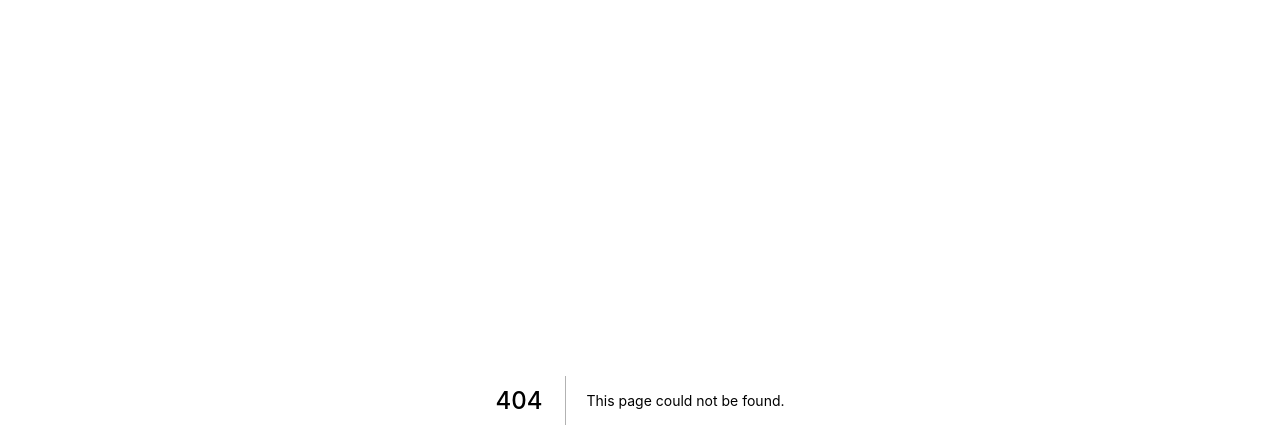
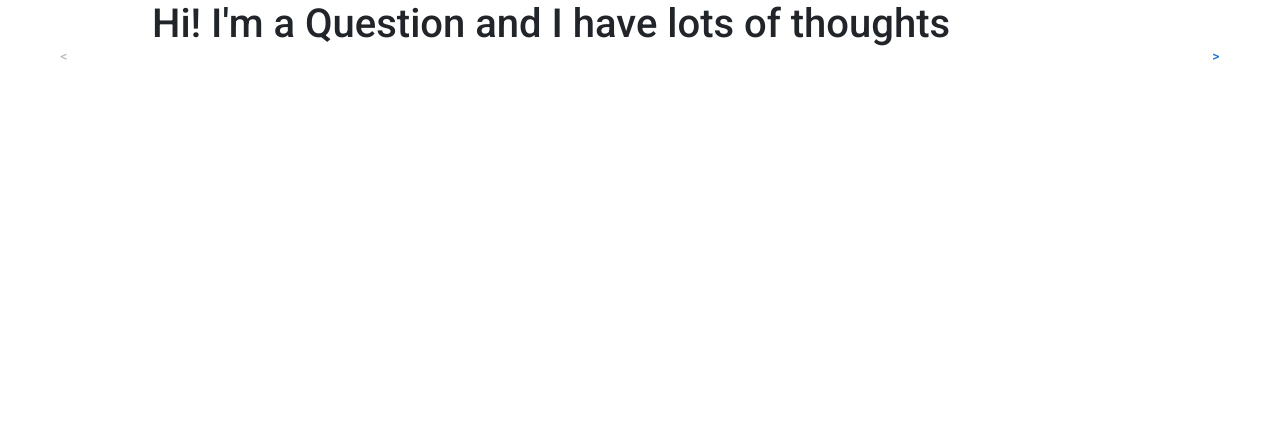
Before and after one commit to alexgirard/cs497, a Next.js app: page /test in a window 1280 px wide. Before the commit this address had no page. Shown: the top 448 px of the page. Built offline with nearby package versions, Linux system fonts and the light colour scheme.

Commit message:
Add demo for question transitions on page

```diff
--- /dev/null
+++ b/components/q1.js
@@ -0,0 +1,16 @@
+import Head from 'next/head'
+import Image from 'next/image'
+import styles from '../styles/Home.module.css'
+
+export default function Q1() {
+  return (
+    <div className={styles.container}>
+      <Head>
+        <title>test</title>
+        <meta name="description" content="Generated by create next app" />
+        <link rel="icon" href="/favicon.ico" />
+      </Head>
+      <h1>Hi! I'm a Question and I have lots of thoughts</h1>
+    </div>
+  )
+}
--- /dev/null
+++ b/components/q2.js
@@ -0,0 +1,16 @@
+import Head from 'next/head'
+import Image from 'next/image'
+import styles from '../styles/Home.module.css'
+
+export default function Q2() {
+  return (
+    <div className={styles.container}>
+      <Head>
+        <title>test</title>
+        <meta name="description" content="Generated by create next app" />
+        <link rel="icon" href="/favicon.ico" />
+      </Head>
+      <h1>Hi! I'm a DIFFERENT Question :) </h1>
+    </div>
+  )
+}
--- a/package.json
+++ b/package.json
@@ -18,7 +18,8 @@
     "bootstrap": "^5.1.3",
     "next": "12.1.0",
     "react": "17.0.2",
-    "react-dom": "17.0.2"
+    "react-dom": "17.0.2",
+    "react-reveal": "^1.2.2"
   },
   "devDependencies": {
     "eslint": "8.10.0",
--- /dev/null
+++ b/pages/test.js
@@ -0,0 +1,30 @@
+import styles from '../styles/Home.module.css'
+import Q1 from '../components/q1'
+import Q2 from '../components/q2'
+import Slide from 'react-reveal/Slide';
+import {useState} from 'react'
+import Button from '@mui/material/Button';
+import Container from '@mui/material/Container';
+
+export default function Section1() {
+    const [questions, _setQuestion] = useState(1);
+    const nextQuestion = () => {_setQuestion(questions + 1)}
+    const previousQuestion = () => {_setQuestion(questions - 1)}
+    console.log(questions)
+  return (
+    <div className={styles.container}>
+        <div style={{display: 'flex'}}>
+        <Button onClick={previousQuestion} disabled={questions <= 1}>{'<'}</Button>
+        <Container>
+            <Slide left={questions>1} right={questions<=1} opposite when={questions == 1}>
+                <Q1/>
+            </Slide>
+            <Slide left={questions>=2} right={questions<2} opposite  when={questions == 2}>
+                <Q2/>
+            </Slide>
+        </Container>
+        <Button onClick={nextQuestion} disabled={questions >= 2}>{'>'}</Button>
+        </div>
+    </div>
+  )
+}
```
Also changed, not shown: 1 other file (tests, documents, lock files or other folders).
